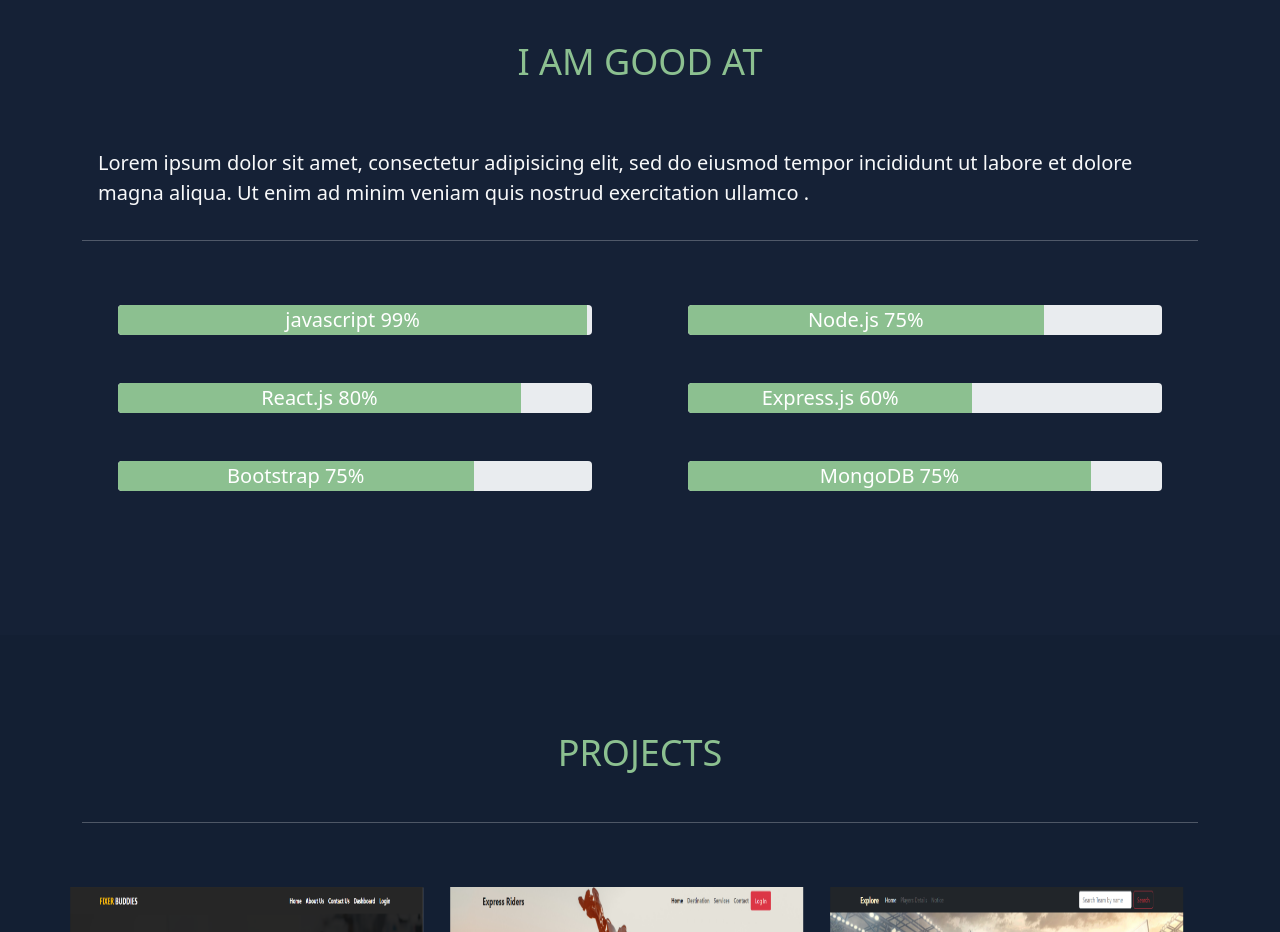
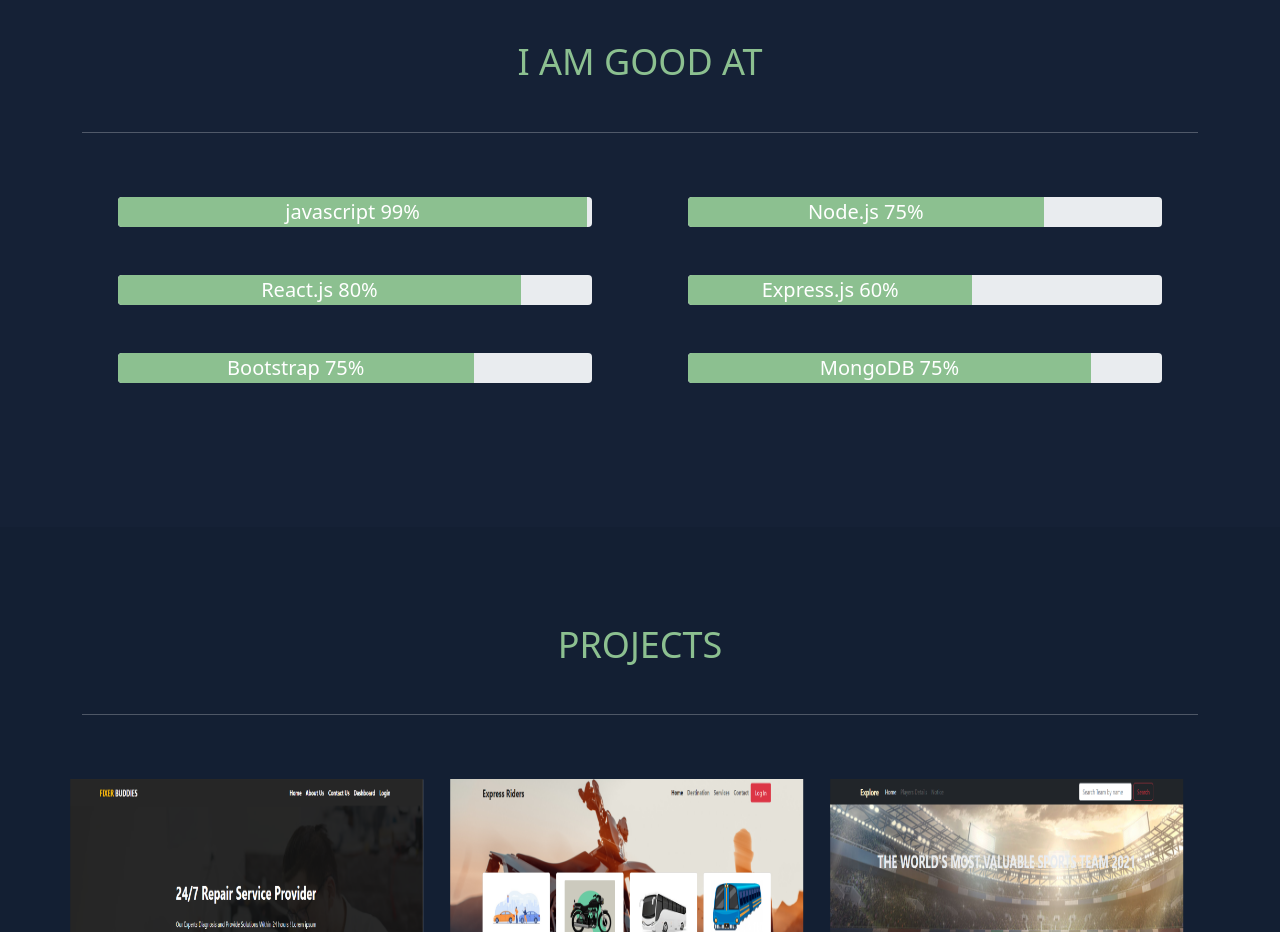
Before and after one commit to Ashraful-Mijan/my-portfolio, a React (Create React App) app: page / in a window 1280 px wide. Shown: the part 1560-2492 px from the top of the page. Built offline with nearby package versions, Linux system fonts and the light colour scheme; a small style sheet from the web is missing.

Commit message:
delete dummy text

```diff
--- a/src/components/Skills/Skills.js
+++ b/src/components/Skills/Skills.js
@@ -6,9 +6,7 @@ const Skills = () => {
         <section className="skills bg-skills py-5" id="skills">
             <div className="container">
                 <h3 className="text-center my-5 text-common">I AM GOOD AT</h3>
-                <p className="text-light fs-5 p-3">
-                    Lorem ipsum dolor sit amet, consectetur adipisicing elit, sed do eiusmod tempor incididunt ut labore et dolore magna aliqua. Ut enim ad minim veniam quis nostrud exercitation ullamco .
-                </p>
+
                 <hr className="bg-white" />
                 <div className="row py-5">
                     <div className="col-md-6 px-5 pb-3 pb-md-0">
```
Also changed, not shown: firebase.json (added), 1 other file (tests, documents, lock files or other folders).
